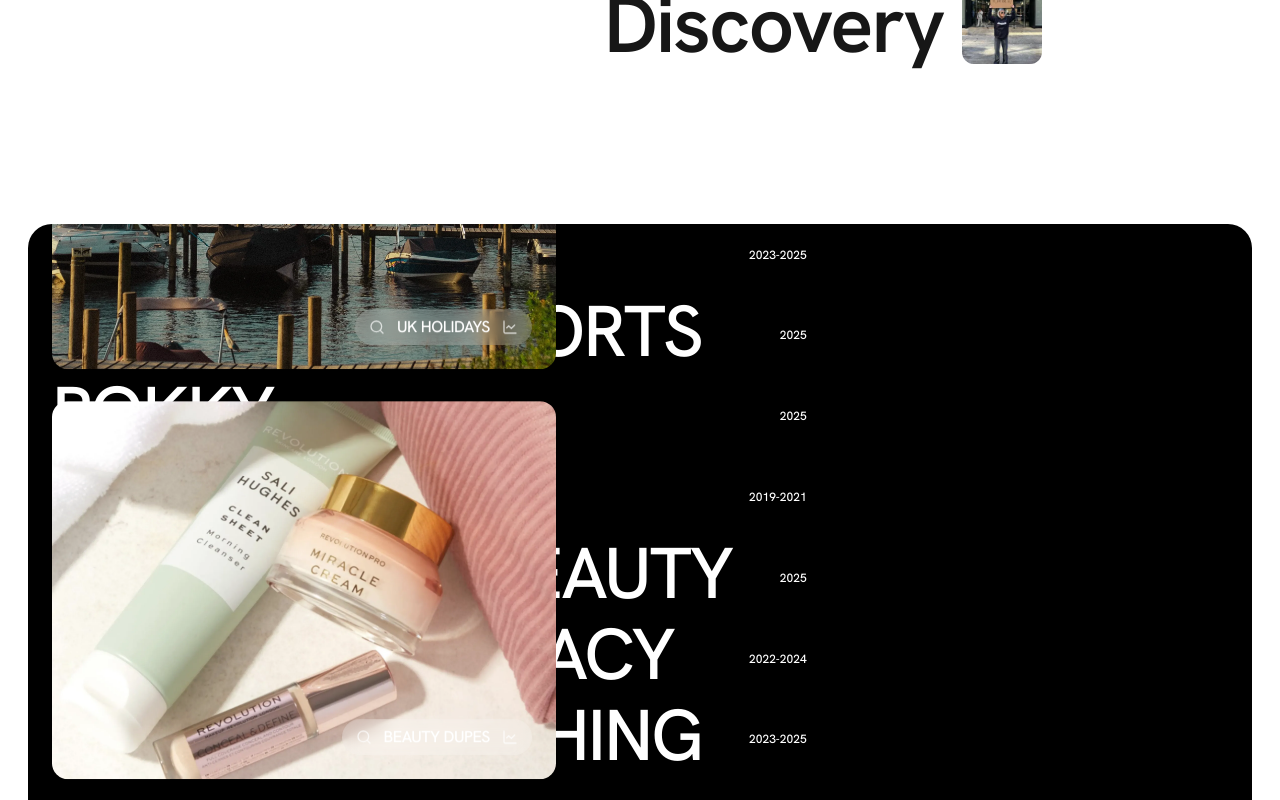
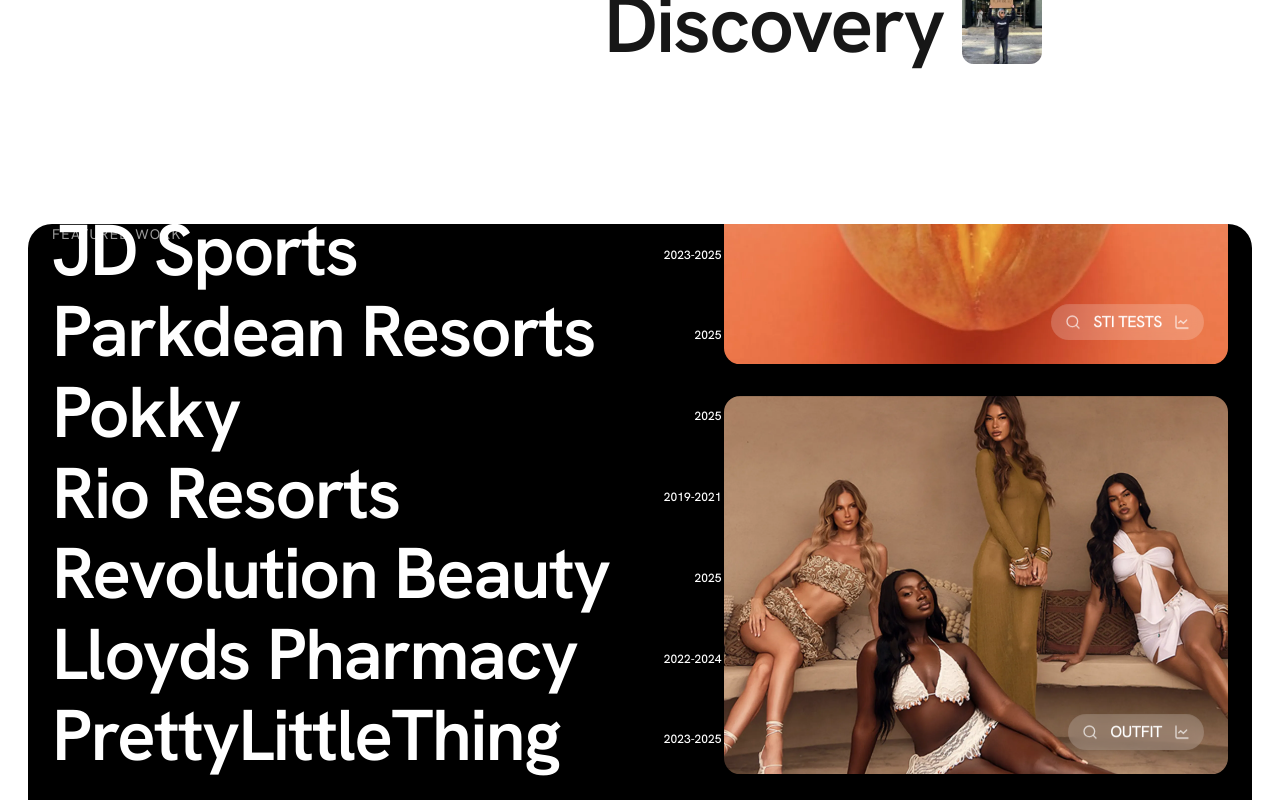
Before and after one commit to RahulKhanSuvo/rise-at-seven, a Next.js app: page / in a window 1280 px wide. Shown: the part 1200-2000 px from the top of the page. Built offline with nearby package versions, Linux system fonts and the light colour scheme.

Commit message:
style: adjust scroll animation offset and update FeaturedWork typography weight

```diff
--- a/src/components/Featured/FeaturedWork.tsx
+++ b/src/components/Featured/FeaturedWork.tsx
@@ -10,7 +10,7 @@
     offset: ["start start", "end end"],
   });
 
-  const y = useTransform(scrollYProgress, [0, 1], ["0%", "-88.60%"]);
+  const y = useTransform(scrollYProgress, [0, 1], ["-0.50%", "-89%"]);
   const y2 = useTransform(scrollYProgress, [0, 1], ["25%", "-40%"]);
 
   return (
@@ -26,7 +26,7 @@
                 className="flex justify-between items-center gap-x-2"
                 key={project.id}
               >
-                <h2 className="text-4xl lg:text-6xl xl:text-7xl font-medium tracking-tight leading-[0.9] uppercase">
+                <h2 className="text-4xl lg:text-6xl xl:text-7xl font-semibold tracking-tight leading-[0.9]">
                   {project.title}
                 </h2>
                 <span className="text-white text-xs font-medium mt-2">
```
